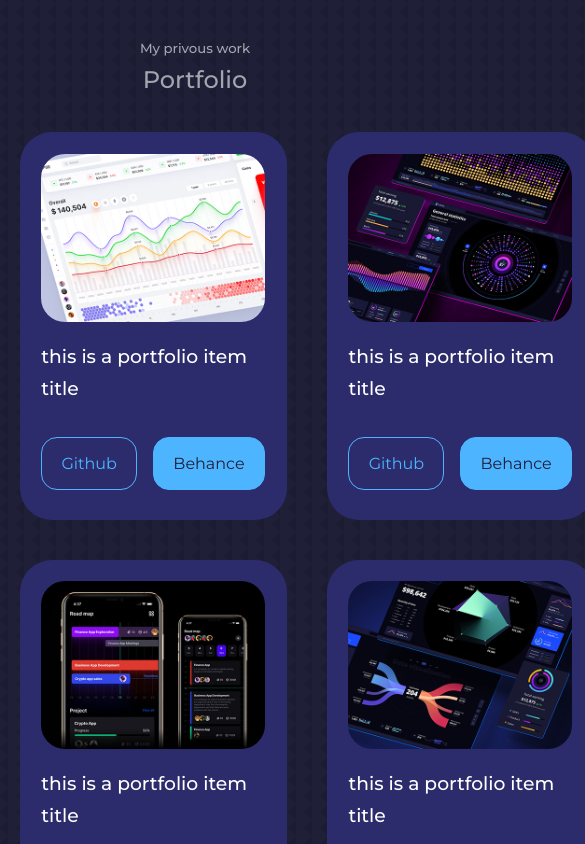
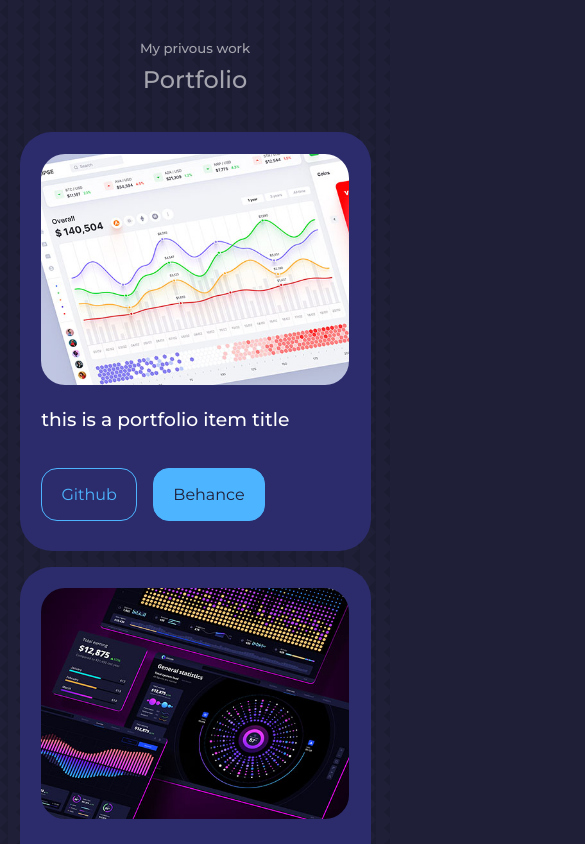
Before and after one commit to dearyfareq/capstone, a React (Create React App) app in the folder capstone/: page / in a window 390 px wide. Shown: the part 5100-5944 px from the top of the page, 585 px wide, since content can reach past the window. Built offline with nearby package versions, Linux system fonts and the light colour scheme.

Commit message:
added media Q

```diff
--- a/capstone/src/components/portfolio/portfolio.css
+++ b/capstone/src/components/portfolio/portfolio.css
@@ -26,3 +26,18 @@
     gap: 1rem ;
     margin-bottom: 0.5rem;
 }
+/*==================== MEDI-Q / med device ====================*/
+@media screen and (max-width: 1024px) {
+    .portfolio__container{
+        grid-template-columns: 1fr 1fr;
+        gap: 1.2rem;
+    }
+}
+  /*==================== MEDI-Q / Sma device ====================*/
+  @media screen and (max-width: 600px) {
+
+    .portfolio__container{
+        grid-template-columns: 1fr;
+        gap: 1rem;
+    }
+  }
```
